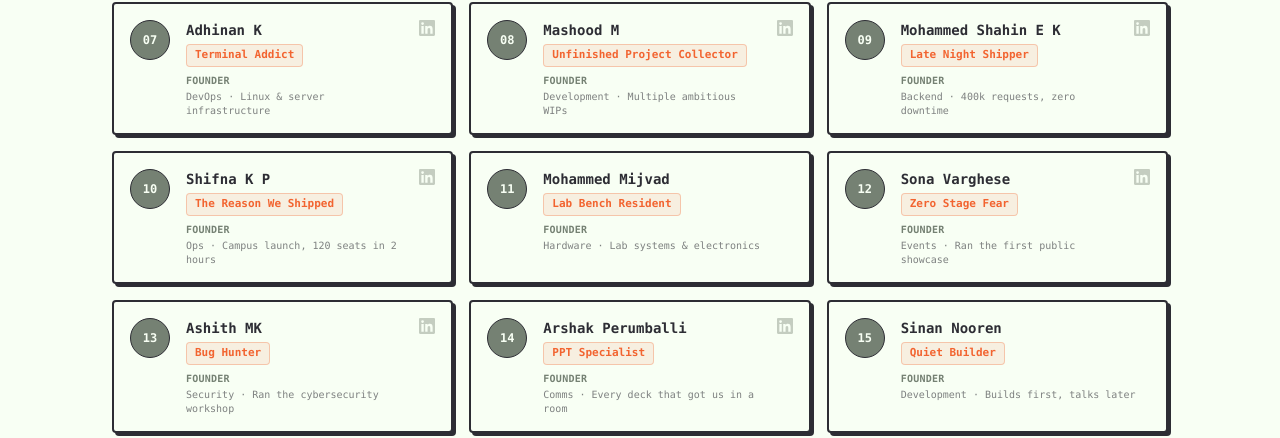
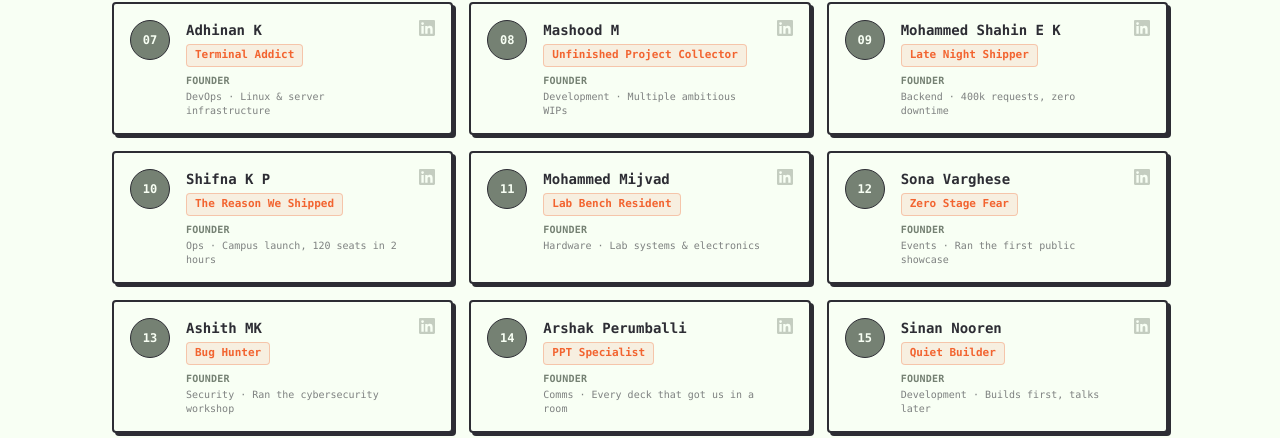
Before and after one commit to Elevates-Foundation/Elevates-web, a Next.js app: page /team in a window 1280 px wide. Shown: the part 1354-1792 px from the top of the page. Built offline with nearby package versions, Linux system fonts and the light colour scheme.

Commit message:
feat(team): add canonical LinkedIn profiles for Mohammed Mijvad and Sinan Nooren (17/17 complete)

```diff
--- a/src/data/team/founders.ts
+++ b/src/data/team/founders.ts
@@ -105,7 +105,7 @@ export const FOUNDERS: Founder[] = [
     tag: "Lab Bench Resident",
     role: "Founder",
     proof: "Hardware · Lab systems & electronics",
-    // LinkedIn missing — do not ship a dead link
+    linkedin: "https://www.linkedin.com/in/mohammed-mijvad-1b8a3b376/",
     cohort: "2025-26",
   },
   {
@@ -141,7 +141,7 @@ export const FOUNDERS: Founder[] = [
     tag: "Quiet Builder",
     role: "Founder",
     proof: "Development · Builds first, talks later",
-    // LinkedIn missing — do not ship a dead link
+    linkedin: "https://www.linkedin.com/in/sinan-nooren-9329372b6/",
     cohort: "2025-26",
   },
   {
```
